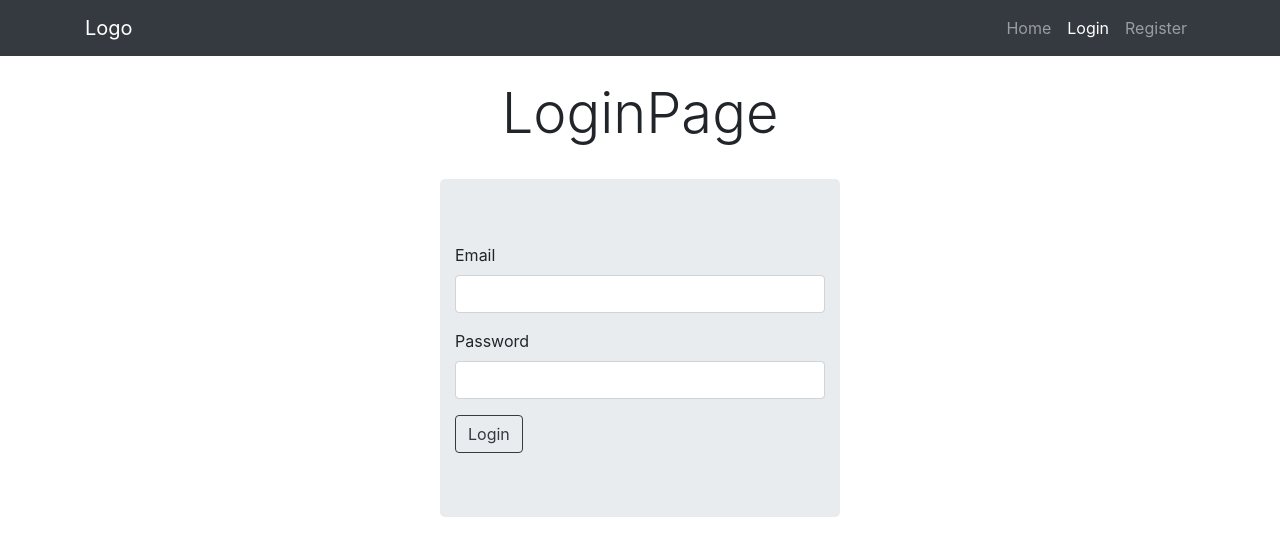
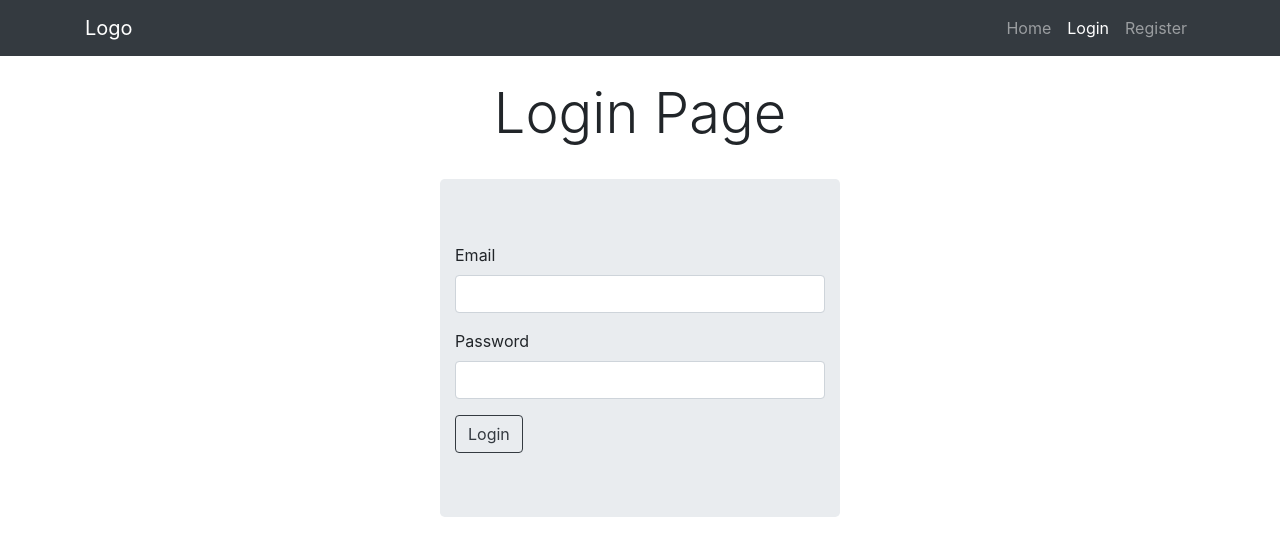
Before and after one commit to OvidijusE/react-13-14-class-node-auth-react, a React (Create React App) app: page /login in a window 1280 px wide. Shown: the top 556 px of the page. Built offline with nearby package versions, Linux system fonts and the light colour scheme.

Commit message:
register error

```diff
--- a/src/pages/LoginPage.js
+++ b/src/pages/LoginPage.js
@@ -51,7 +51,7 @@ function LoginPage() {
   }
   return (
     <div className='container'>
-      <h1 className='display-4 py-4 text-center'>LoginPage</h1>
+      <h1 className='display-4 py-4 text-center'>Login Page</h1>
 
       <form onSubmit={formik.handleSubmit} className='jumbotron small-container mx-auto'>
         <div className='form-group'>
--- a/src/pages/RegisterPage.js
+++ b/src/pages/RegisterPage.js
@@ -29,11 +29,19 @@ function RegisterPage() {
       console.log('values ===', values);
       console.log('valuesCopy ===', valuesCopy);
       const registerResult = await myFetch(`${baseUrl}/register`, 'POST', valuesCopy);
-      if (registerResult.success) {
-        ctx.login(registerResult.token, values.email);
+      if (registerResult.succcess) {
+        ctx.register(registerResult.token, valuesCopy.email);
         history.replace('/login');
       }
       console.log('registerResult ===', registerResult);
+      // if (!registerResult.token) {
+      //   console.log('cannot register');
+      //   return;
+      // }
+      // ctx.register(registerResult.token);
+      // console.log('registerResult ===', registerResult);
+
+      console.log('submiting values ===', values);
     },
   });
 
```
